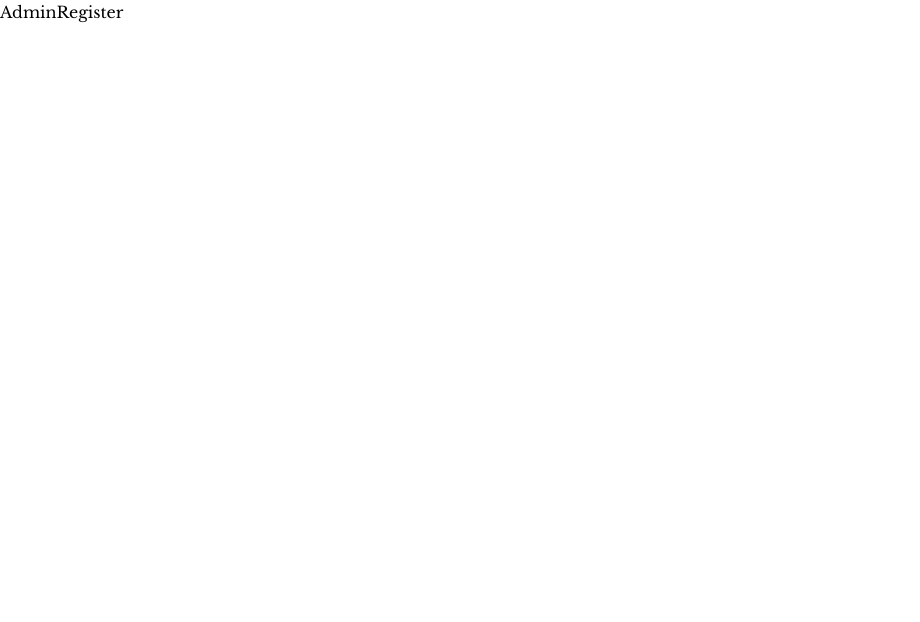
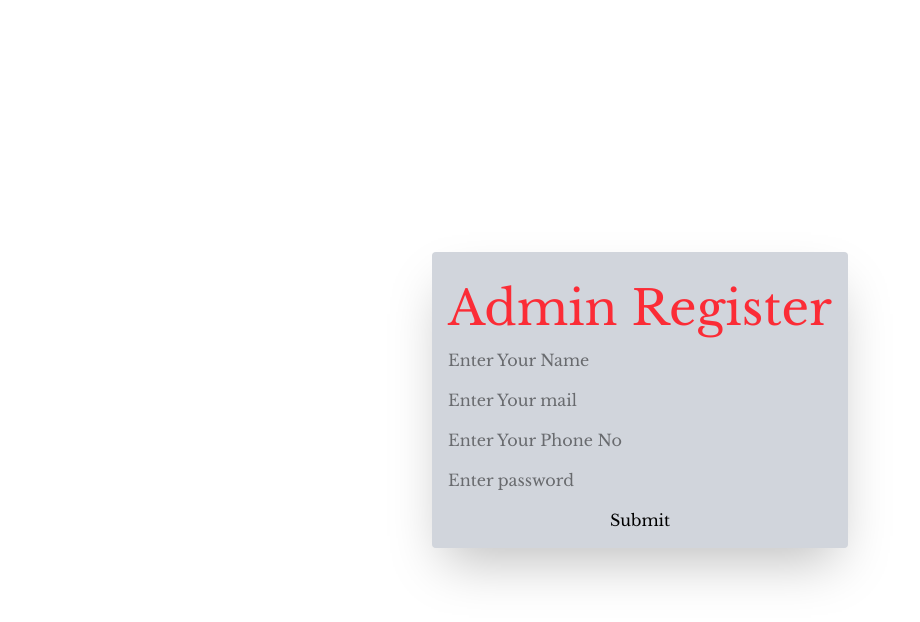
Before and after one commit to GowthamAbi/MediScript_Client, a React (Vite) app: page /register/admin in a window 1280 px wide. Shown: the top 622 px of the page, without its empty margins (0-920 px from the left). Built offline with nearby package versions, Linux system fonts and the light colour scheme.

Commit message:
adminregister

```diff
--- a/src/components/Register/AdminRegister.jsx
+++ b/src/components/Register/AdminRegister.jsx
@@ -1,7 +1,34 @@
-import React from 'react'
+import React, { useState } from 'react'
 
 export default function AdminRegister() {
+const[userData,setUserData]=useState({
+  name:'',mail:"",phone:'',password:''
+})
+
+const handleChange=(e)=>{
+  const{name,value}=e.target
+setUserData((preData)=>({...preData,[name]:value}))
+
+}
+
+const handleSubmit=(e)=>{
+  e.preventDefault()
+  console.log(userData)
+
+}
+
   return (
-    <div>AdminRegister</div>
+    <div className='flex  justify-center items-center h-screen  '>
+      <div className='bg-gray-300 shadow-2xl p-4 rounded '>
+        <h1 className='text-red-500 text-5xl text-center my-4'>Admin Register</h1>
+        <form action="" className='flex flex-col space-y-4' onSubmit={handleSubmit}>
+          <input type="text" name="name" value={userData.name} onChange={handleChange} placeholder='Enter Your Name' className='outline-0'/>
+          <input type="mail" name="mail" value={userData.mail} onChange={handleChange} placeholder='Enter Your mail' className='outline-0'/>
+          <input type="phone" name="phone" value={userData.phone} onChange={handleChange} placeholder='Enter Your Phone No' className='outline-0'/>
+          <input type="password" name="password" value={userData.password} onChange={handleChange} placeholder='Enter password' className='outline-0'/>
+          <button type="submit">Submit</button>
+        </form>
+      </div>
+      </div>
   )
 }
```
